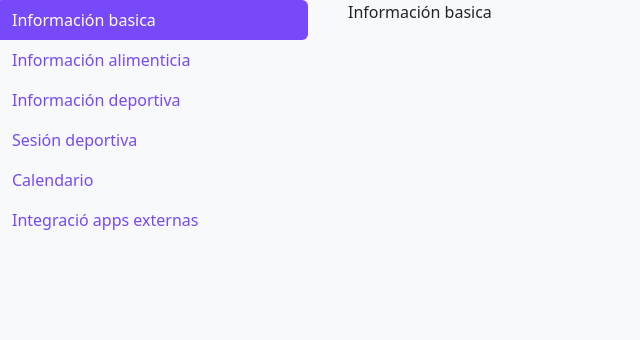
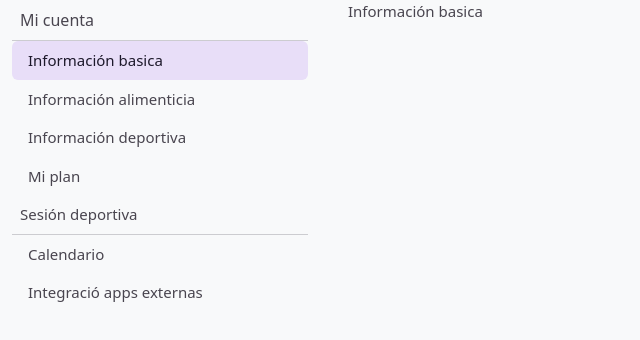
Before and after one commit to cris10958/frontend-proyecto-final, an Angular app: page /menu in a window 1280 px wide. Shown: the top 340 px of the page, without its empty margins (0-640 px from the left). Built offline with nearby package versions, Linux system fonts and the light colour scheme.

Commit message:
Se ajustan estilos y pruebas del menu

```diff
--- a/src/app/menu.component.ts
+++ b/src/app/menu.component.ts
@@ -5,26 +5,35 @@ import { Component } from '@angular/core';
   standalone: true,
   imports: [],
   template: `
-  <div class="d-flex align-items-start row ps-2 min-vh-100">
-    <div class="nav flex-column nav-pills me-3 col-12 col-md-12 col-sm-12 col-lg-3 col-xl-3 col-xxl-3" id="v-pills-tab" role="tablist" aria-orientation="vertical">
-      <button class="nav-link active text-start" id="v-pills-home-tab" data-bs-toggle="pill" data-bs-target="#v-pills-home" type="button" role="tab" aria-controls="v-pills-home" aria-selected="true">Información basica</button>
-      <button class="nav-link text-start" id="v-pills-profile-tab" data-bs-toggle="pill" data-bs-target="#v-pills-profile" type="button" role="tab" aria-controls="v-pills-profile" aria-selected="false">Información alimenticia</button>
-      <button class="nav-link text-start" id="v-pills-messages-tab" data-bs-toggle="pill" data-bs-target="#v-pills-messages" type="button" role="tab" aria-controls="v-pills-messages" aria-selected="false">Información deportiva</button>
-      <button class="nav-link text-start" id="v-pills-settings-tab" data-bs-toggle="pill" data-bs-target="#v-pills-settings" type="button" role="tab" aria-controls="v-pills-settings" aria-selected="false">Sesión deportiva</button>
-      <button class="nav-link text-start" id="v-pills-calendario-tab" data-bs-toggle="pill" data-bs-target="#v-pills-calendario" type="button" role="tab" aria-controls="v-pills-calendario" aria-selected="false">Calendario</button>
-      <button class="nav-link text-start" id="v-pills-apss-ext-tab" data-bs-toggle="pill" data-bs-target="#v-pills-apss-ext" type="button" role="tab" aria-controls="v-pills-apss-ext" aria-selected="false">Integració apps externas</button>
+  <div class="d-flex align-items-start row ps-2 min-vh-100 fd-color text-nav">
+    <div  class="nav flex-column nav-pills me-3 col-12 col-md-12 col-sm-12 col-lg-3 col-xl-3 col-xxl-3 ps-2" id="v-pills-tab" role="tablist" aria-orientation="vertical">
+      <a class="nav-link text-nav text-nav md disabled" aria-current="page" href="#">Mi cuenta</a>
+      <hr class="m-0 ms-2">
+      <button class="nav-link active text-start text-nav ms-2" id="v-pills-inf-bs-tab" data-bs-toggle="pill" data-bs-target="#v-pills-inf-bs" type="button" role="tab" aria-controls="v-pills-inf-bs" aria-selected="true">Información basica</button>
+      <button class="nav-link text-start text-nav ms-2" id="v-pills-inf-alm-tab" data-bs-toggle="pill" data-bs-target="#v-pills-inf-alm" type="button" role="tab" aria-controls="v-pills-inf-alm" aria-selected="false">Información alimenticia</button>
+      <button class="nav-link text-start text-nav ms-2" id="v-pills-inf-depor-tab" data-bs-toggle="pill" data-bs-target="#v-pills-inf-depor" type="button" role="tab" aria-controls="v-pills-inf-depor" aria-selected="false">Información deportiva</button>
+      <button class="nav-link text-start text-nav ms-2" id="v-pills-settings-tab" data-bs-toggle="pill" data-bs-target="#v-pills-settings" type="button" role="tab" aria-controls="v-pills-settings" aria-selected="false">Mi plan</button>
+      <a id="id-title-sesion" class="nav-link text-nav text-nav disabled pt-2" aria-current="page" href="#">Sesión deportiva</a>
+      <hr class="m-0 ms-2">
+      <button class="nav-link text-start text-nav ms-2" id="v-pills-calendario-tab" data-bs-toggle="pill" data-bs-target="#v-pills-calendario" type="button" role="tab" aria-controls="v-pills-calendario" aria-selected="false">Calendario</button>
+      <button class="nav-link text-start text-nav ms-2" id="v-pills-apss-ext-tab" data-bs-toggle="pill" data-bs-target="#v-pills-apss-ext" type="button" role="tab" aria-controls="v-pills-apss-ext" aria-selected="false">Integració apps externas</button>
     </div>
     <div class="tab-content col-12 col-md-12 col-sm-12 col-lg-8 col-xl-8 col-xxl-8" id="v-pills-tabContent">
-      <div class="tab-pane fade show active" id="v-pills-home" role="tabpanel" aria-labelledby="v-pills-home-tab" tabindex="0">Información basica</div>
-      <div class="tab-pane fade" id="v-pills-profile" role="tabpanel" aria-labelledby="v-pills-profile-tab" tabindex="0">Profile Content</div>
-      <div class="tab-pane fade" id="v-pills-messages" role="tabpanel" aria-labelledby="v-pills-messages-tab" tabindex="0">Información deportiva</div>
-      <div class="tab-pane fade" id="v-pills-settings" role="tabpanel" aria-labelledby="v-pills-settings-tab" tabindex="0">Sesión deportiva</div>
+      <div class="tab-pane fade show active" id="v-pills-inf-bs" role="tabpanel" aria-labelledby="v-pills-inf-bs-tab" tabindex="0">Información basica</div>
+      <div class="tab-pane fade" id="v-pills-inf-alm" role="tabpanel" aria-labelledby="v-pills-inf-alm-tab" tabindex="0">Profile Content</div>
+      <div class="tab-pane fade" id="v-pills-inf-depor" role="tabpanel" aria-labelledby="v-pills-inf-depor-tab" tabindex="0">Información deportiva</div>
+      <div class="tab-pane fade" id="v-pills-settings" role="tabpanel" aria-labelledby="v-pills-settings-tab" tabindex="0">Mi plan</div>
       <div class="tab-pane fade" id="v-pills-calendario" role="tabpanel" aria-labelledby="v-pills-calendario-tab" tabindex="0">Calendario</div>
       <div class="tab-pane fade" id="v-pills-apss-ext" role="tabpanel" aria-labelledby="v-pills-apss-ext-tab" tabindex="0">Integració apps externas</div>
     </div>
   </div>
   `,
-  styles: ``
+  styles: [`
+    .titulos-menu{
+
+    }
+
+  `]
 })
 export class MenuComponent {
 
--- a/src/styles.css
+++ b/src/styles.css
@@ -1,6 +1,9 @@
 /* You can add global styles to this file, and also import other style files */
 :root{
     --primary_container:#EADDFF;
+    --color-negro: #49454F;
+    --color-lila: #E8DEF8;
+    --color-negro-oscuro: #1D192B;
 }
 
 .footer{
@@ -37,3 +40,25 @@ h1,h2,h3{
     font-size: 0.875em;
     color: #dc3545;
 }
+.text-nav{
+    color: var(--color-negro) !important;
+    font-size: 15px;
+}
+.text-nav.mini{
+    font-size: 15px;
+}
+.text-nav.md{
+    font-size: 16px;
+}
+.nav-pills .nav-link.active, .nav-pills .show > .nav-link {
+    color: var(--color-negro-oscuro) !important;
+    background-color: var(--color-lila) !important;
+}
+.nav-link:hover, .nav-link:focus {
+    color: var(--color-negro-oscuro) !important;
+}
+.nav-link.disabled, .nav-link:disabled {
+    color: var(--color-negro) !important;
+    pointer-events: none;
+    cursor: default;
+}
```
Also changed, not shown: 1 other file (tests, documents, lock files or other folders).
